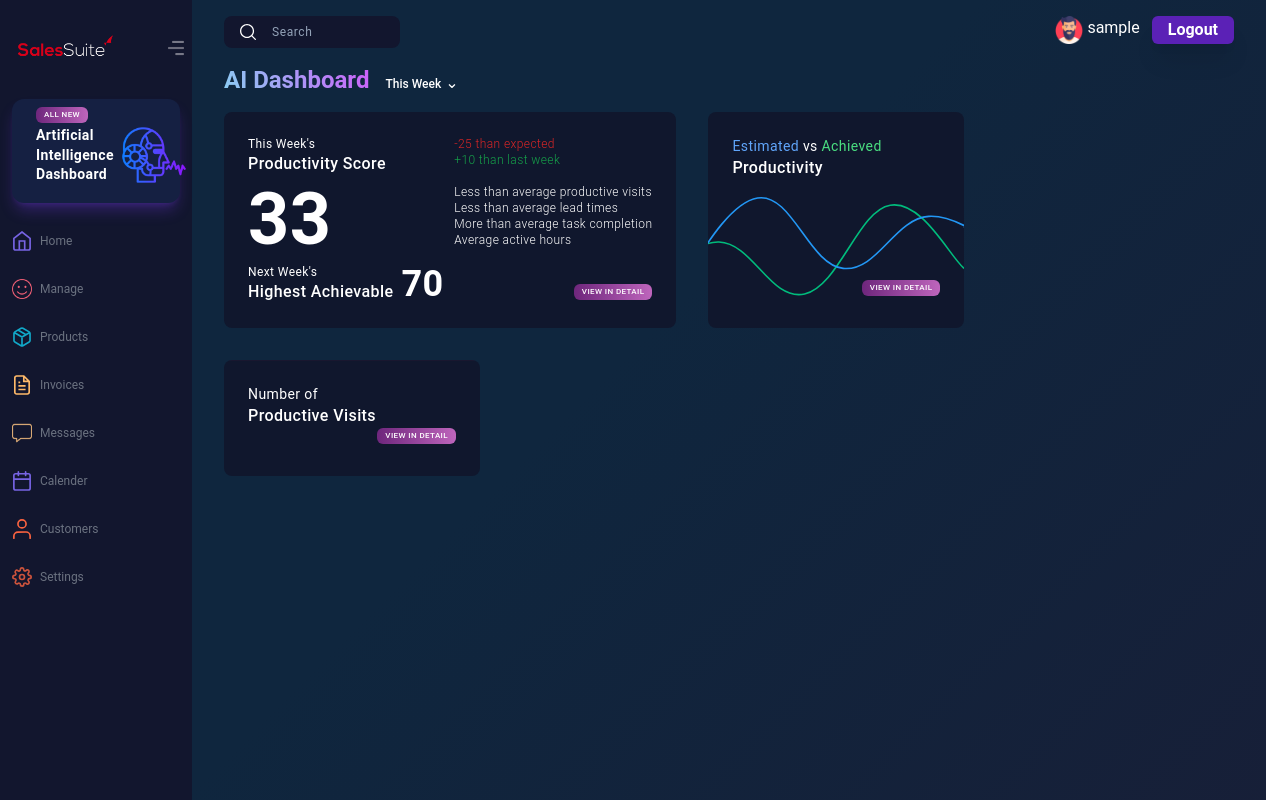
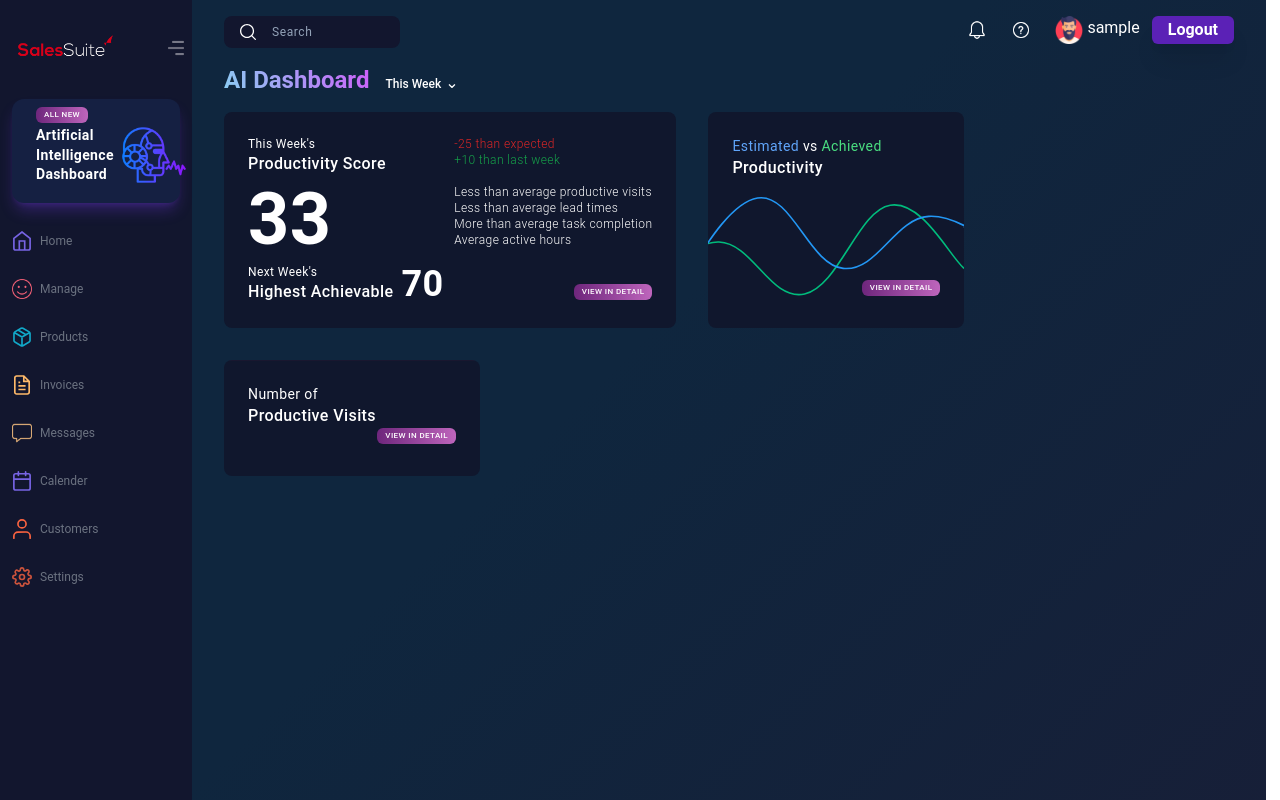
Before and after one commit to Nivethan-Ar/ml-dashboard, a React (Create React App) app: page /dashboard in a window 1280 px wide. Shown: the top 800 px of the page. Built offline with nearby package versions, Linux system fonts and the light colour scheme; sample sign-in values are in the browser's storage.

Commit message:
Add icons and Fine-tune topbar

```diff
--- a/src/components/TopBar.tsx
+++ b/src/components/TopBar.tsx
@@ -1,3 +1,4 @@
+/* eslint-disable @typescript-eslint/no-unused-vars */
 /* eslint-disable max-len */
 import { useDispatch, useSelector } from 'react-redux';
 
@@ -5,6 +6,8 @@ import { Rootstate } from '../app/store';
 import { logout } from '../features/userSlice';
 import SearchIcon from '../assets/icons/top-bar/search.svg';
 import avatarIcon from '../assets/icons/top-bar/man.png';
+import BellIcon from '../assets/icons/top-bar/bell.png';
+import HelpIcon from '../assets/icons/top-bar/help.png';
 
 const TopBar = () => {
   const user = useSelector((state:Rootstate) => state.userAuth.user);
@@ -20,8 +23,14 @@ const TopBar = () => {
       </form>
 
       {user && (
-      <div className="">
+      <div className="cursor-pointer">
         <div className="flex gap-1">
+          <div className="flex items-center">
+
+            <img src={BellIcon} alt="" className="w-5 h-5 mr-6" />
+            <img src={HelpIcon} alt="" className="w-5 h-5 mr-5" />
+          </div>
+
           <img src={avatarIcon} alt="user" className="w-7" />
           {user.username}
           {/* <img src={logoutIcon} onClick={() => dispatch(logout())} alt="logout" className="w-7 h-7" /> */}
```
Also changed, not shown: src/assets/icons/top-bar/bell.png (added), src/assets/icons/top-bar/help.png (added).
